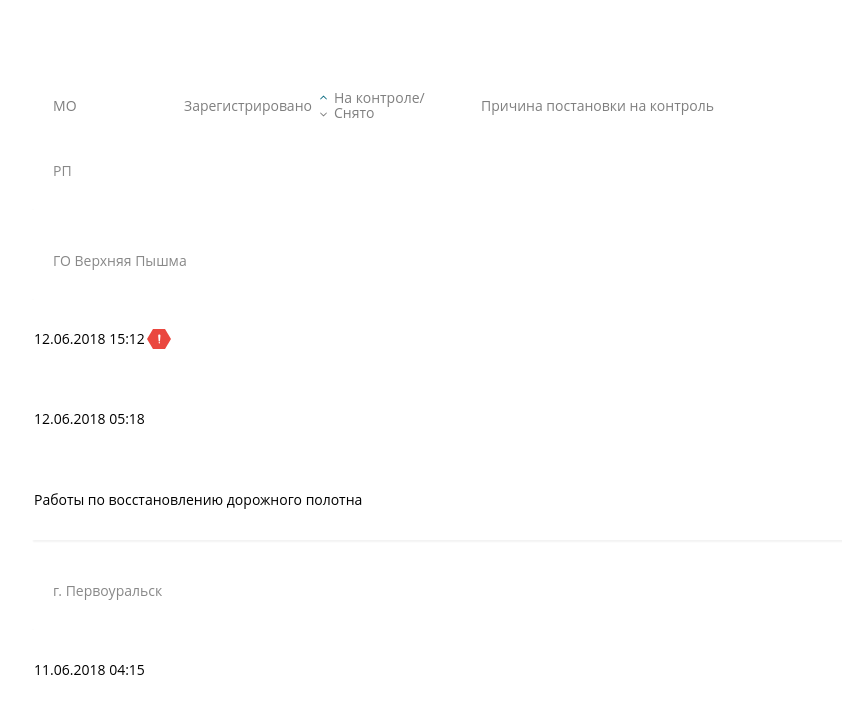
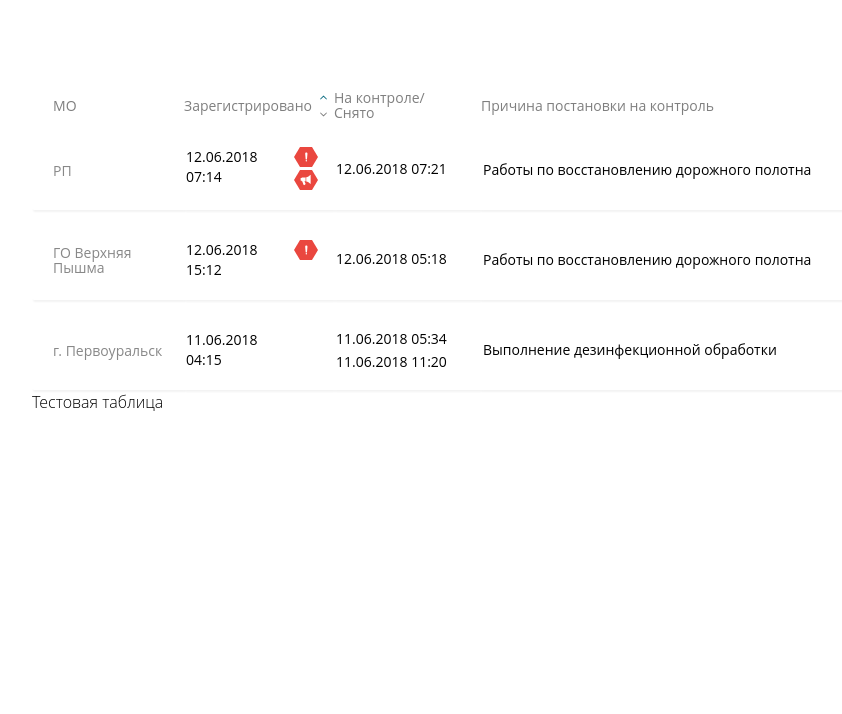
Before and after one commit to SLKarol/data-table-cc-react, a React (Create React App) app: page / in a window 1280 px wide. Shown: the top 714 px of the page, without its empty margins (8-850 px from the left). Built offline with nearby package versions, Linux system fonts and the light colour scheme.

Commit message:
Сделать класс строки в виде параметра;
Исправить ошибки;
Добавить описание

```diff
--- a/src/components/DataTable/TRow.js
+++ b/src/components/DataTable/TRow.js
@@ -6,9 +6,10 @@ import TD from './TD';
  * @param {Object} props
  * @param {object} props.row Строка в таблице
  * @param {Array} props.columns Массив колонок в строке
- * @param {object} props.styleRow Стиль для строки
+ * @param {string} props.className CSS-класс блока строки данных
+ * @param {string} props.gridTemplateColumns Значение grid-template-columns для блока строки
  */
-function TRow({ row, columns, styleRow }) {
+function TRow({ row, columns, className, gridTemplateColumns }) {
 	const Content = useMemo(
 		() =>
 			columns.map(({ id, Render, className = '' }, idx) => {
@@ -29,7 +30,7 @@ function TRow({ row, columns, styleRow }) {
 		[row, columns]
 	);
 	return (
-		<div className="data-table__row" style={{ styleRow }}>
+		<div className={className} style={{ gridTemplateColumns }}>
 			{Content}
 		</div>
 	);
--- a/src/components/DataTable/index.js
+++ b/src/components/DataTable/index.js
@@ -10,7 +10,10 @@ const DataTableContext = createContext();
 
 /**
  * Компонент "Таблица с данными"
- * @param {Object} params
+ * @param {Object} props
+ * @param {Array} props.data Массив данных
+ * @param {Array} props.columns Массив настроек для колонок таблицы,- заголовки и вывод. Описание свойств объекта см. README.md
+ * @param {Array} props.sorted Массив отсортированных колонок. См. README.md
  */
 export default function DataTable({
 	data,
@@ -37,7 +40,9 @@ export default function DataTable({
 
 /**
  * Компонент строки заголовков таблицы
- * @param {Object} param0
+ * @param {Object} props
+ * @param {string} props.className CSS класс для колонки-заголовка. Аналогично понятию "Класс для тэга TH"
+ * @param {Function} props.onSortedChange Обработчик изменения сортировки
  */
 DataTable.Header = function Header({ className, onSortedChange }) {
 	const {
@@ -74,7 +79,7 @@ DataTable.Header = function Header({ className, onSortedChange }) {
  * @param {Object} props
  * @param {string} props.className CSS-класс для табилцы
  */
-DataTable.Body = function Body({ className }) {
+DataTable.Body = function Body({ className = 'data-table__row' }) {
 	const { columns, data, gridTemplateColumns, classNameDataTable } = useContext(
 		DataTableContext
 	);
@@ -84,7 +89,7 @@ DataTable.Body = function Body({ className }) {
 			row={row}
 			columns={columns}
 			className={className}
-			styleRow={gridTemplateColumns}
+			gridTemplateColumns={gridTemplateColumns}
 		/>
 	));
 	return (
@@ -97,6 +102,7 @@ DataTable.Body = function Body({ className }) {
 /**
  * Компонент подвала таблицы. Для отрисовки пейджинга, например.
  * @param {Object} props
+ * @param {string} props.className CSS-класс блока
  */
 DataTable.Footer = function Footer({
 	className = 'data-table__footer',
```
Also changed, not shown: 1 other file (tests, documents, lock files or other folders).
